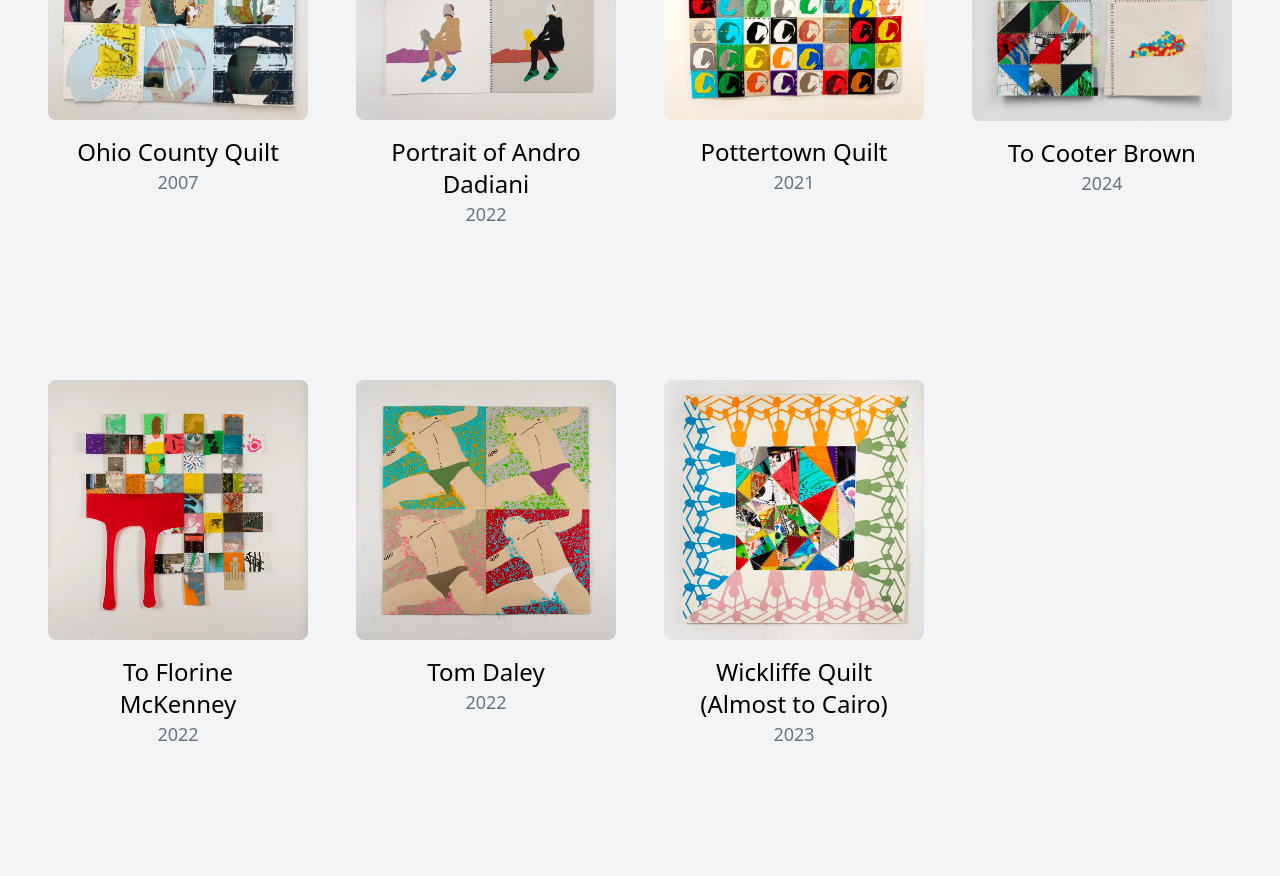
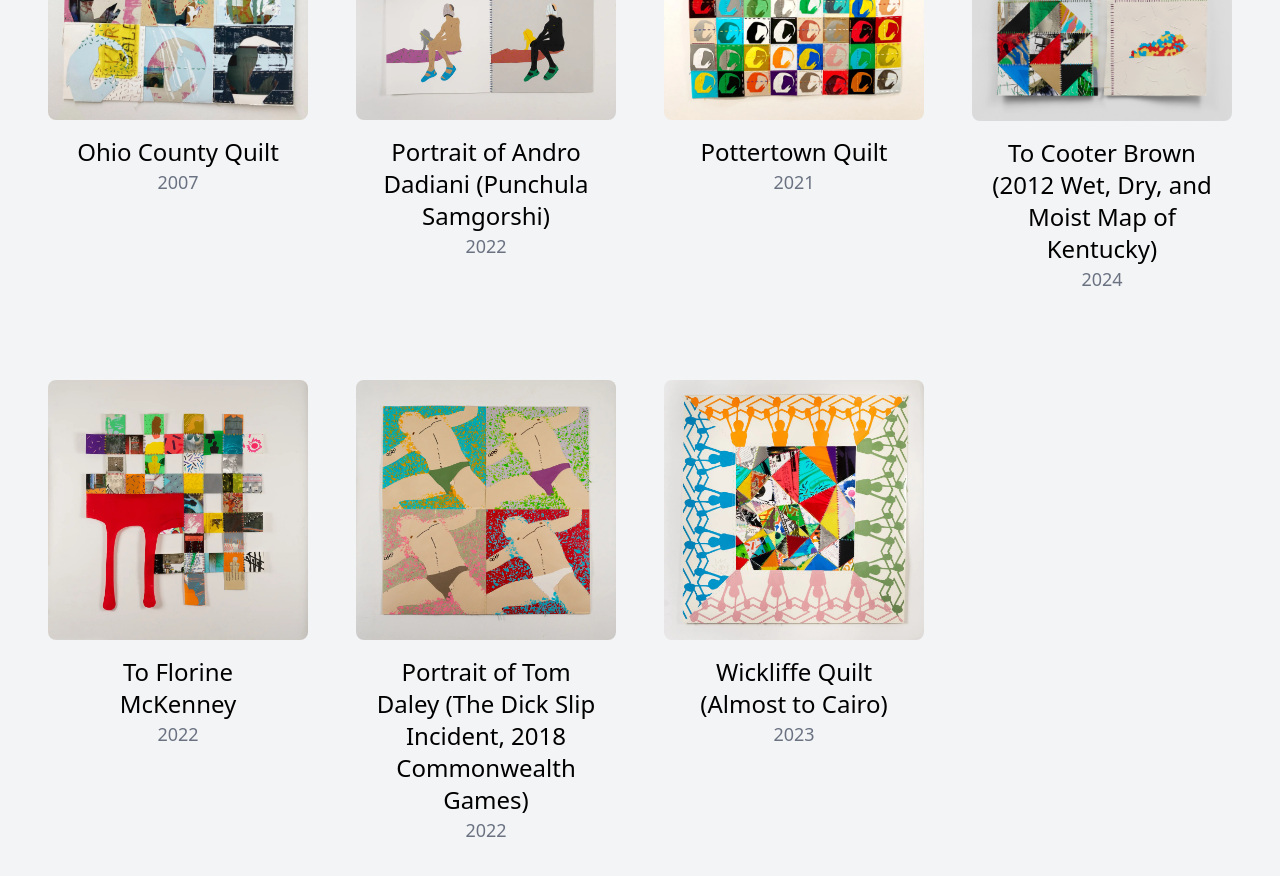
Before and after one commit to djesikumo/Robert-Spees-Gallery, a React (Vite) app: page / in a window 1280 px wide. Shown: the part 2580-3456 px from the top of the page. Built offline with nearby package versions, Linux system fonts and the light colour scheme.

Commit message:
Final Data Update
Input all the data for each one of the pieces.

```diff
--- a/src/data.ts
+++ b/src/data.ts
@@ -101,7 +101,7 @@ export const data: GaleryItem[] = [
     imageUrl: url_frankie_macdonald_2021,
     name: "Frankie Macdonald holding Deborah Driggs’ Playboy cover on Roger The Wild Child Show, 26 September 2021",
     year: "2021",
-    description: "",
+    description: null,
     technique: "Pastel and printmaking paper with Bristol board and embroidery thread",
     dimensions: "Approx. 40x40 in (101x101 cm)"
   },
@@ -147,8 +147,8 @@ export const data: GaleryItem[] = [
     name: "Livingston County Quilt",
     year: "2019",
     description: null,
-    technique: "Mixed media",
-    dimensions: "Not specified"
+    technique: "inkjet photo prints, laserjet prints on vellum, graphite, ink, acrylic, latex enamel, gouache, and silkscreen on printmaking and drawing paper with aluminum flashing, colored transparency sheets, and embroidery thread",
+    dimensions: "44x48 in. (117.75x122 cm)"
   },
   {
     id: 15,
@@ -156,8 +156,8 @@ export const data: GaleryItem[] = [
     name: "Melber Quilt",
     year: "2021",
     description: null,
-    technique: "Mixed media",
-    dimensions: "Not specified"
+    technique: "Lithography, etching, silkscreen, photolithography, drawing transfer, graphite, gouache, and monotype on printmaking paper with ink jet photographic prints, colored transparency sheets, and embroidery thread",
+    dimensions: "40x40 in (101x101 cm)"
   },
   {
     id: 16,
@@ -165,8 +165,8 @@ export const data: GaleryItem[] = [
     name: "North 16th Street Revisited",
     year: "2022",
     description: null,
-    technique: "Mixed media",
-    dimensions: "Not specified"
+    technique: "Printmaking paper, pastel paper, Bristol board, clear and colored transparency sheets, and embroidery thread.",
+    dimensions: "32x32 in. (81.3x81.3 cm)"
   },
   {
     id: 17,
@@ -174,17 +174,17 @@ export const data: GaleryItem[] = [
     name: "Ohio County Quilt",
     year: "2007",
     description: null,
-    technique: "Mixed media",
-    dimensions: "Not specified"
+    technique: "Silkscreen, lithography, and drawing transfer on printmaking paper with laser jet and inkjet prints on transparencies and embroidery thread.",
+    dimensions: "40x40 in (101x101 cm)"
   },
   {
     id: 18,
     imageUrl: url_portrait_of_andro_dadiani_2022,
-    name: "Portrait of Andro Dadiani",
+    name: "Portrait of Andro Dadiani (Punchula Samgorshi)",
     year: "2022",
     description: null,
-    technique: "Mixed media",
-    dimensions: "Not specified"
+    technique: "Printmaking paper, pastel paper, PVC, ink, acrylic, and embroidery thread.",
+    dimensions: "40x40 in (101x101 cm)"
   },
   {
     id: 19,
@@ -192,17 +192,17 @@ export const data: GaleryItem[] = [
     name: "Pottertown Quilt",
     year: "2021",
     description: null,
-    technique: "Mixed media",
-    dimensions: "Not specified"
+    technique: "Printmaking paper, pastel paper, clear and colored transparency sheets, aluminum, and PVC with embroidery thread.",
+    dimensions: "32x32 in. (81.3x81.3 cm)"
   },
   {
     id: 20,
     imageUrl: url_to_cooter_brown_2024,
-    name: "To Cooter Brown",
+    name: "To Cooter Brown (2012 Wet, Dry, and Moist Map of Kentucky)",
     year: "2024",
     description: null,
-    technique: "Mixed media",
-    dimensions: "Not specified"
+    technique: "Silkscreen, photolithography, ink, graphite, and acrylic on printmaking paper; oil and acrylic on canvas, acrylic on mylar, stippled aluminum flashing, clear and colored transparency sheets, heavyweight drawing paper, Polaroid I-type film, PVC, pastel paper collaged to printmaking paper with YES! Paste, and embroidery thread.",
+    dimensions: "40x40 in (101x101 cm)"
   },
   {
     id: 21,
@@ -210,17 +210,17 @@ export const data: GaleryItem[] = [
     name: "To Florine McKenney",
     year: "2022",
     description: null,
-    technique: "Mixed media",
-    dimensions: "Not specified"
+    technique: "Inkjet photo prints, ink, lithography, silkscreen, drawing transfer, printmaking paper, clear and colored transparency sheets, PVC, laserjet prints on transparency sheets, aluminum flashing, acrylic on mylar, embroidery thread. ",
+    dimensions: "36x37 in (91.4x91.4 cm)"
   },
   {
     id: 22,
     imageUrl: url_tom_daley_2022,
-    name: "Tom Daley",
+    name: "Portrait of Tom Daley (The Dick Slip Incident, 2018 Commonwealth Games)",
     year: "2022",
     description: null,
-    technique: "Mixed media",
-    dimensions: "Not specified"
+    technique: "Acrylic on mylar with printmaking paper, handmade decorative paper, pastel paper, Bristol board, and embroidery thread.",
+    dimensions: "40x40 in (101x101 cm)"
   },
   {
     id: 23,
@@ -228,7 +228,7 @@ export const data: GaleryItem[] = [
     name: "Wickliffe Quilt (Almost to Cairo)",
     year: "2023",
     description: null,
-    technique: "Mixed media",
-    dimensions: "Not specified"
+    technique: "Silkscreen, smart plate, lithography, etching, drawing transfer, monotype, ink, micron pen, graphite, colored pencil, acrylic, casein, and gouache on printmaking paper and cold press watercolor paper with pastel paper, stippled aluminum flashing, PVC, transparency sheets, laser jet prints on transparency sheets, inkjet photo prints, mylar, and embroidery thread. ",
+    dimensions: "44x44 in (112x112 cm)"
   }
 ]
```
